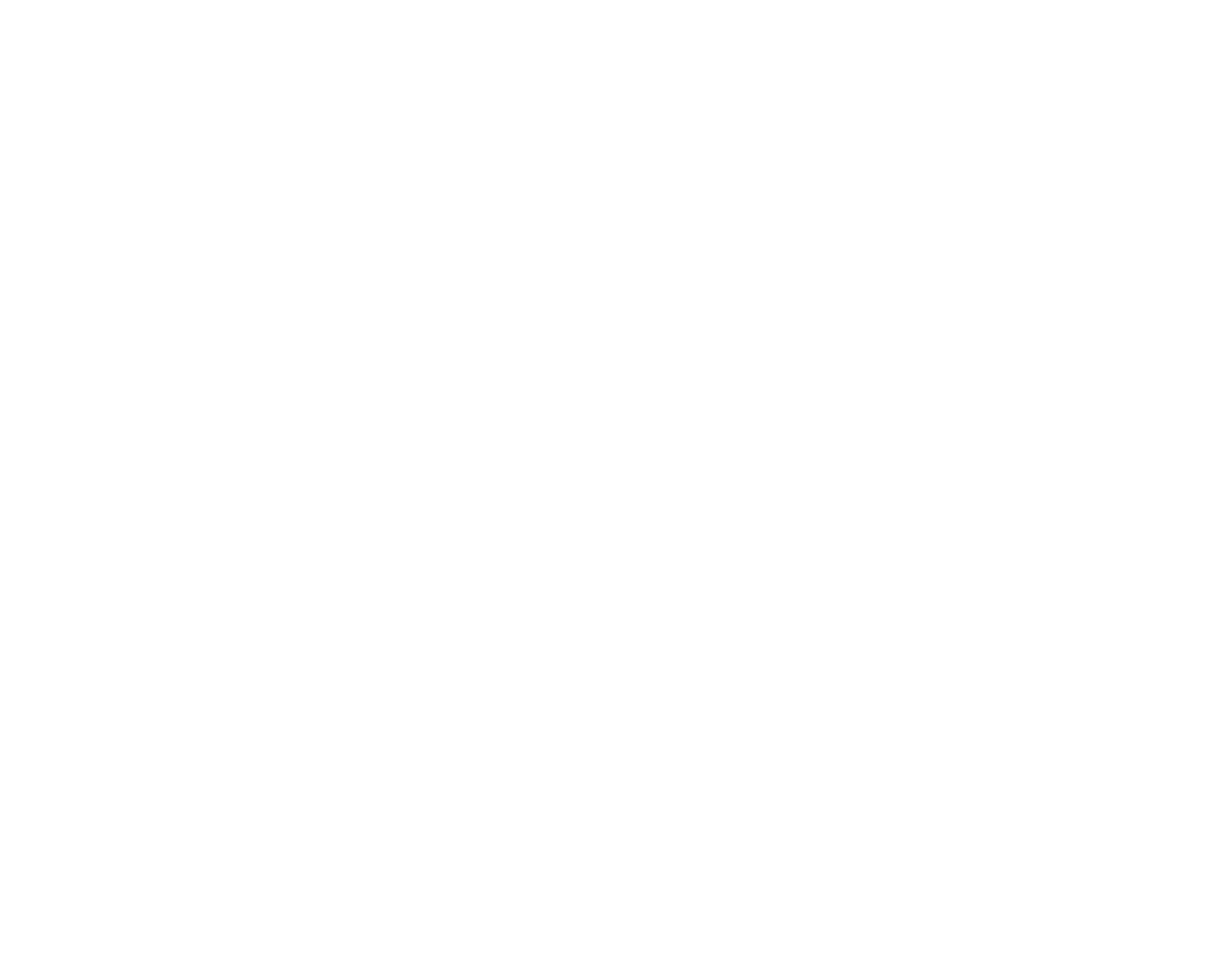
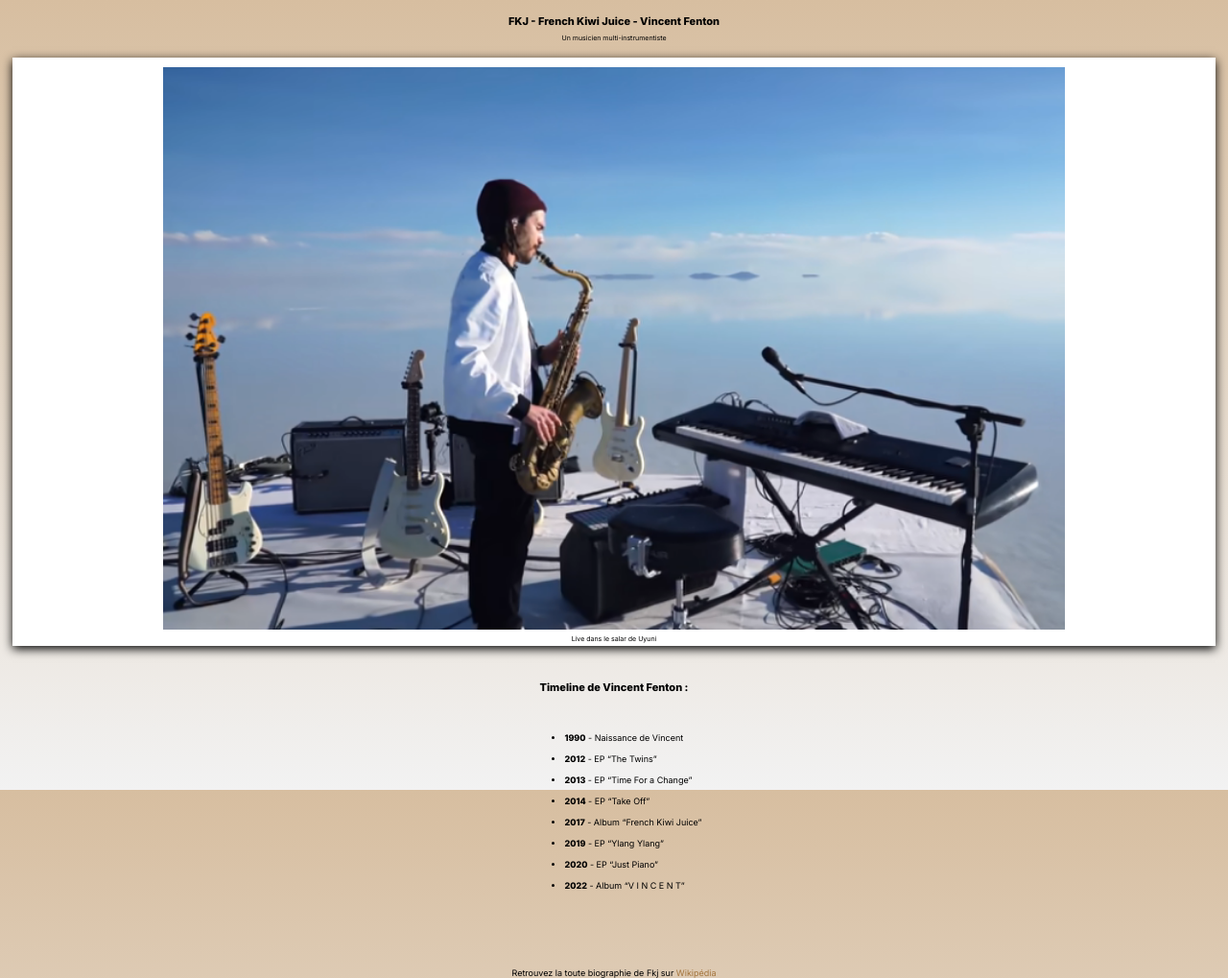
Before and after one commit to Thomas-Villegas/Mini_Brief_1, a plain HTML site: page index.html in a window 1280 px wide. Shown: the whole page at 96% size. Before the commit the page ends 800 px from the top, so only its background shows below. Drawn offline with Linux system fonts and the light colour scheme.

Commit message:
Commit 2

```diff
--- a/index.html
+++ b/index.html
@@ -1,11 +1,48 @@
 <!DOCTYPE html>
 <html lang="fr">
+
 <head>
     <meta charset="UTF-8" />
     <link rel="stylesheet" href="styles/style.css" type="text/css" />
-    <title>Document</title>
+    <title>FKJ</title>
 </head>
+
 <body>
+    <header>
+        <h1>FKJ - French Kiwi Juice - Vincent Fenton</h1>
+        <h2>Un musicien multi-instrumentiste</h2>
+    </header>
 
+    <figure>
+        <img src="images/img_fkj.png" alt="Photo FKJ Salar de Uyuni">
+        <span class="legende">Live dans le salar de Uyuni</span>
+    </figure>
+
+    <main>
+        <h3>Timeline de Vincent Fenton :</h3>
+        <ul>
+            <li><b>1990</b> - Naissance de Vincent</li>
+            <br />
+            <li><b>2012</b> - EP “The Twins”</li>
+            <br />
+            <li><b>2013</b> - EP “Time For a Change”</li>
+            <br />
+            <li><b>2014</b> - EP “Take Off”</li>
+            <br />
+            <li><b>2017</b> - Album “French Kiwi Juice”</li>
+            <br />
+            <li><b>2019</b> - EP “Ylang Ylang”</li>
+            <br />
+            <li><b>2020</b> - EP “Just Piano”</li>
+            <br />
+            <li><b>2022</b> - Album “V I N C E N T”</li>
+        </ul>
+    </main>
+
+    <footer>
+        <p>Retrouvez la toute biographie de Fkj sur <a
+                href="https://fr.wikipedia.org/wiki/French_Kiwi_Juice">Wikipédia</a></p>
+    </footer>
 </body>
+
 </html>
--- a/styles/style.css
+++ b/styles/style.css
@@ -0,0 +1,96 @@
+/**@media (min-width: 480px){
+    *{
+        display: none;
+    }
+}**/
+
+/**** Lien Police Ecriture ****/
+@import url('https://fonts.googleapis.com/css2?family=Inter:wght@400;800&display=swap');
+
+
+body{
+    height: 100vh;
+    background: linear-gradient(0deg, #f2f2f2 0%, #d7bea0 100%);
+
+}
+
+h1{
+    font-family: 'Inter', sans-serif;
+    text-align: center;
+    font-weight: 800;
+    font-size: 11px;
+    margin-top: 15px;
+    margin-bottom: 5px;
+}
+
+h2{
+    font-family: 'Inter', sans-serif;
+    text-align: center;
+    font-weight: 400;
+    font-size: 7px;
+
+}
+
+figure{
+    display: flex;
+    align-items: center;
+    justify-content: center;
+    flex-direction: column;
+    background: white;
+    box-shadow: 0 3px 10px black;
+    margin-right: 5px;
+    margin-left: 5px;
+}
+
+img{
+    width: 75%;
+    margin-top: 10px;
+    margin-bottom: 5px;
+}
+
+.legende{
+    font-family: 'Inter', sans-serif;
+    font-weight: 300;
+    font-size: 7px;
+    margin-bottom: 3px;
+}
+
+main{
+    display: flex;
+    flex-direction: column;
+    justify-content: center;
+}
+
+h3{
+    font-family: 'Inter', sans-serif;
+    text-align: center;
+    font-weight: 800;
+    font-size: 11px;
+    margin-top: 20px;
+    margin-bottom: 40px;
+}
+
+ul{
+    font-family: 'Inter', sans-serif;
+    font-weight: 300;
+    font-size: 9px;
+    margin: auto;
+}
+
+footer{
+    font-family: 'Inter', sans-serif;
+    text-align: center;
+    font-weight: 500;
+    font-size: 9px;
+    margin-top: 80px;
+}
+
+/**** Couleur de mon lien ****/
+a{
+    text-decoration: none;
+    color: #A4753D;
+}
+
+a:visited{
+    color: #A4753D;
+}
```
Also changed, not shown: images/img_fkj.png (added), 1 other file.
